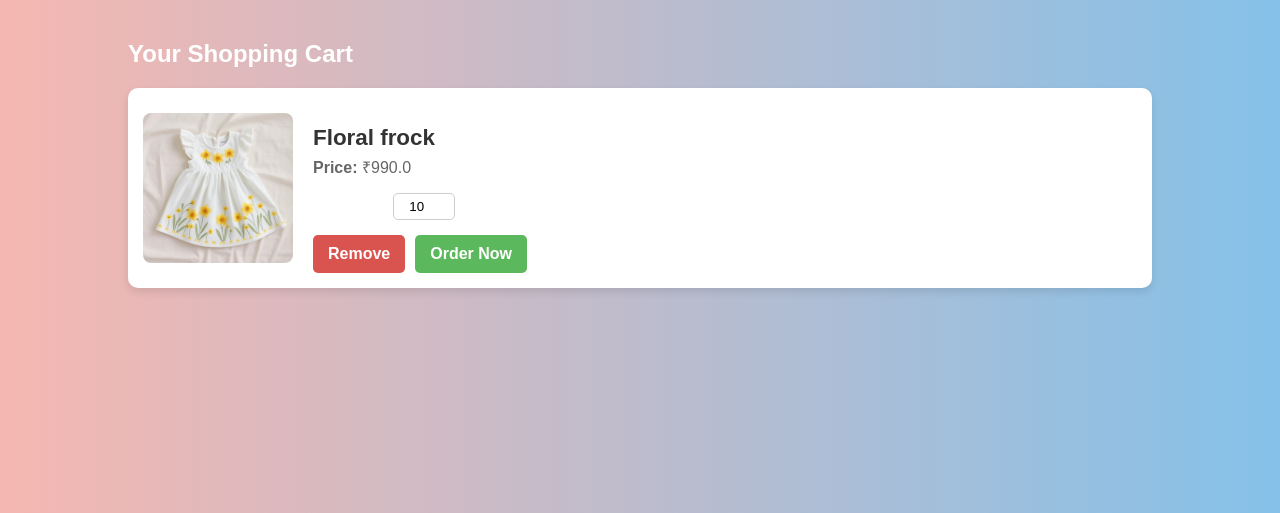
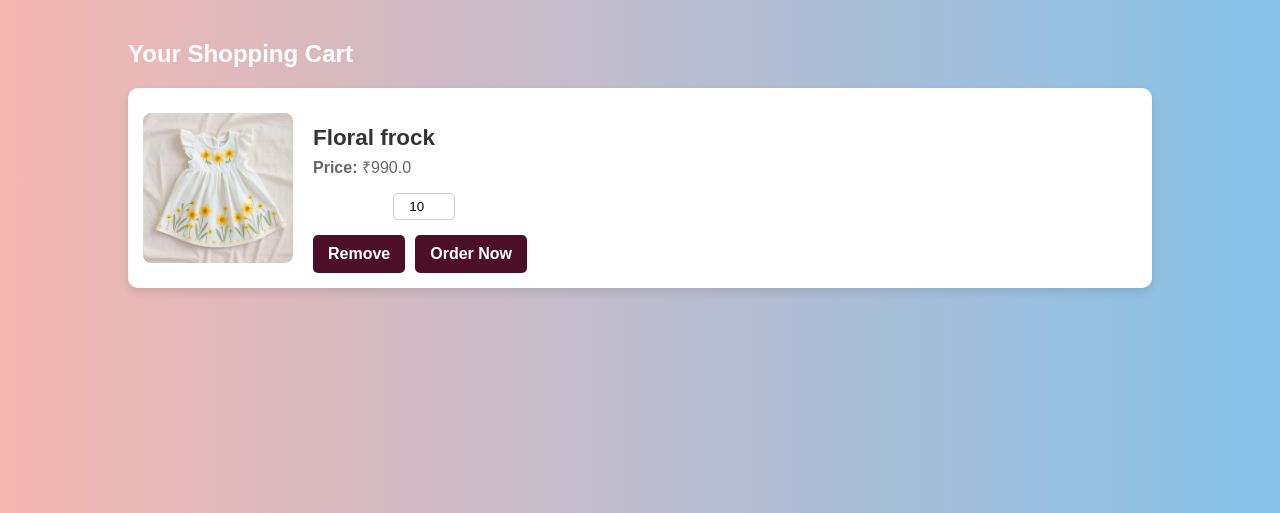
Before and after one commit to agnusjose/CraftConnect, a Flask app: page /cart in a window 1280 px wide. Shown: the part 77-590 px from the top of the page. Run offline with Flask 3, Linux system fonts and the light colour scheme; a user stored in the database is signed in; data comes from the database, SQL or seed files in the repository; tables that the repository leaves empty hold one stand-in row (values such as "Sample post").

Commit message:
Update cart.html

```diff
--- a/templates/cart.html
+++ b/templates/cart.html
@@ -83,21 +83,21 @@
         }
 
         .remove-btn {
-            background-color: #d9534f;
+            background-color: #4D0F28;
             color: white;
         }
 
         .order-btn {
-            background-color: #5cb85c;
+            background-color: #4D0F28;
             color: white;
         }
 
         .remove-btn:hover {
-            background-color: #c9302c;
+            color:#F5B7B1;
         }
 
         .order-btn:hover {
-            background-color: #4cae4c;
+            color: #F5B7B1;
         }
 
     </style>
```
